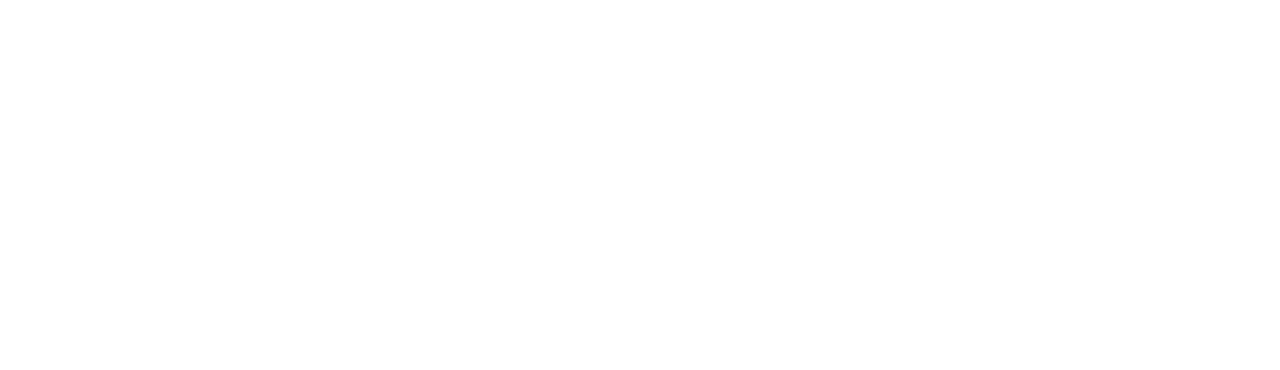
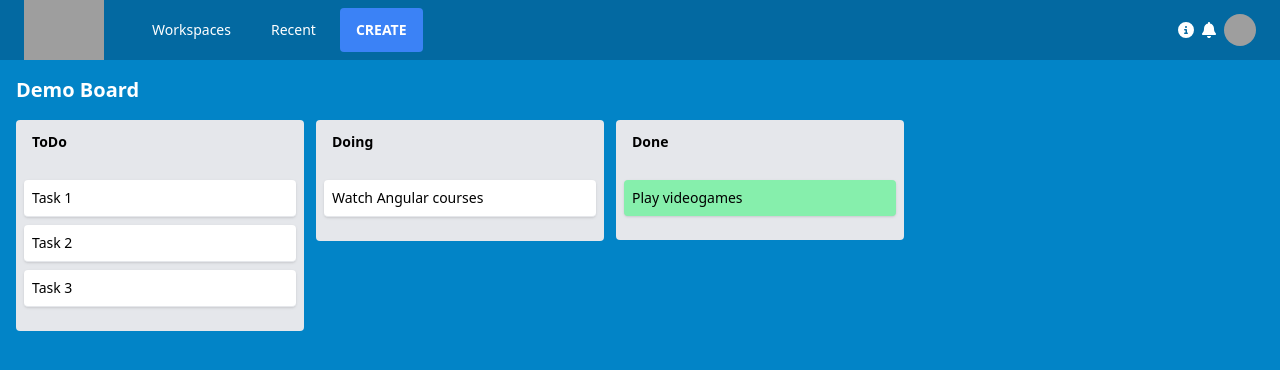
Before and after one commit to Cristhho/angular-trello-clone, an Angular app: page /board in a window 1280 px wide. Before the commit this address led to /. Shown: the top 370 px of the page. Built offline with nearby package versions, Linux system fonts and the light colour scheme; grey boxes are pictures that could not be loaded.

Commit message:
board page, drag and drop cdk

```diff
--- /dev/null
+++ b/src/app/model/todo.ts
@@ -0,0 +1,9 @@
+export interface Todo {
+  id: string;
+  title: string;
+}
+
+export interface BoardColumn {
+  title: string;
+  tasks: Todo[]
+}
--- /dev/null
+++ b/src/app/pages/board/board.component.html
@@ -0,0 +1,35 @@
+<div class="flex flex-col h-screen">
+  <app-navbar></app-navbar>
+  <div class="w-full grow bg-sky-600">
+    <div class="flex flex-col h-full">
+      <div class="px-4">
+        <h2 class="text-xl font-bold text-white my-4">Demo Board</h2>
+      </div>
+      <div class="flex grow items-start w-full overflow-x-scroll px-4" cdkDropListGroup>
+        <div
+          class="rounded bg-gray-200 w-72 p-2 mr-3 shrink-0"
+          *ngFor="let column of columns">
+          <div class="flex justify-between py-1">
+            <h3 class="text-sm font-bold ml-2">{{column.title}}</h3>
+          </div>
+          <div
+            class="text-sm py-4"
+            cdkDropList
+            [cdkDropListData]="column.tasks"
+            (cdkDropListDropped)="drop($event)">
+            <div
+              class="bg-white shadow p-2 rounded mt-2 cursor-move"
+              [ngClass]="{
+                'bg-white border-b border-x-gray-300 hover:bg-gray-400': column.title !== 'Done',
+                'bg-success-300 hover:bg-success-600': column.title === 'Done'
+              }"
+              cdkDrag
+              *ngFor="let task of column.tasks">
+              {{task.title}}
+            </div>
+          </div>
+        </div>
+      </div>
+    </div>
+  </div>
+</div>
--- /dev/null
+++ b/src/app/pages/board/board.component.ts
@@ -0,0 +1,41 @@
+import { Component } from '@angular/core'
+import { CdkDragDrop, moveItemInArray, transferArrayItem } from '@angular/cdk/drag-drop'
+
+import { BoardColumn, Todo } from '@models/todo'
+
+@Component({
+  selector: 'app-board',
+  templateUrl: './board.component.html',
+  styles: [`
+    .cdk-drop-list-dragging .cdk-drag {
+      transition: transform 250ms cubic-bezier(0, 0, 0.2, 1);
+    }
+    .cdk-drag-animating {
+      transition: transform 300ms cubic-bezier(0, 0, 0.2, 1);
+    }
+  `]
+})
+export class BoardComponent {
+
+  columns: BoardColumn[] = [
+    {title: 'ToDo', tasks: [
+      {id: '1', title: 'Task 1'},
+      {id: '2', title: 'Task 2'},
+      {id: '3', title: 'Task 3'}
+    ]},
+    {title: 'Doing', tasks: [
+      {id: '4', title: 'Watch Angular courses'}
+    ]},
+    {title: 'Done', tasks: [
+      {id: '5', title: 'Play videogames'}
+    ]}
+  ]
+
+  drop($event: CdkDragDrop<Todo[]>) {
+    if ($event.previousContainer === $event.container) {
+      moveItemInArray($event.container.data, $event.previousIndex, $event.currentIndex)
+    } else {
+      transferArrayItem($event.previousContainer.data, $event.container.data, $event.previousIndex, $event.currentIndex)
+    }
+  }
+}
--- a/tsconfig.json
+++ b/tsconfig.json
@@ -4,7 +4,8 @@
   "compilerOptions": {
     "baseUrl": "./",
     "paths": {
-      "@types": ["./src/types/index"]
+      "@types": ["./src/types/index"],
+      "@models/*": ["./src/app/model/*"]
     },
     "outDir": "./dist/out-tsc",
     "forceConsistentCasingInFileNames": true,
```
Also changed, not shown: src/app/app-routing.module.ts (+6 -1 lines), src/app/app.module.ts (+12 -8 lines).
